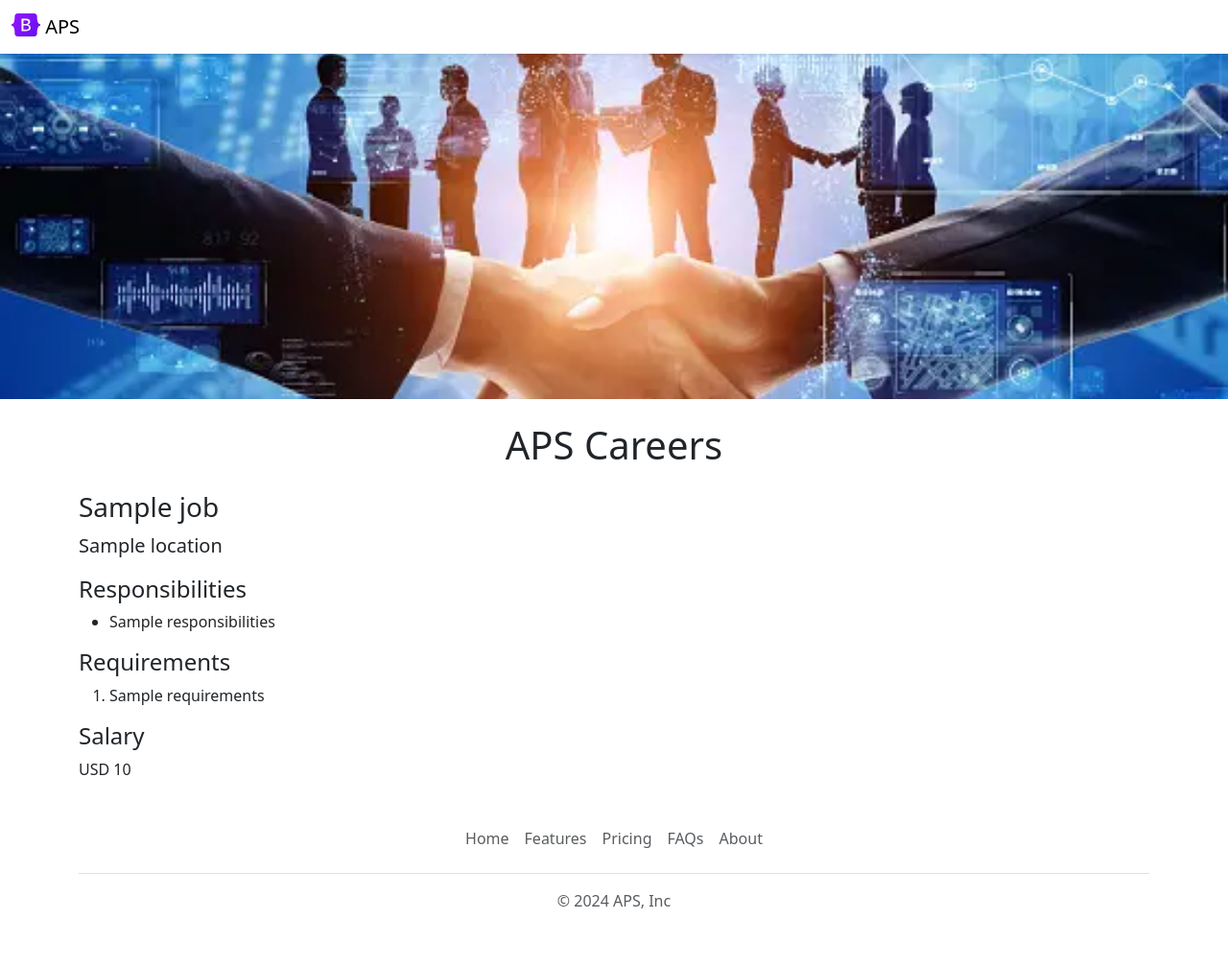
After one commit to AnushaPanuganti/career-website-V2, a Flask app: template templates/jobpage.html in a window 1280 px wide. The commit adds this page. Shown: the whole page at 96% size. Run offline with Flask 3, Linux system fonts and the light colour scheme; the template is opened without the code that fills it: most values are stand-ins (such as "Sample title", 1, 10 or a date in 2020).

Commit message:
added dynamic pages for each job

```diff
--- a/app.py
+++ b/app.py
@@ -1,5 +1,5 @@
 from flask import Flask, render_template,jsonify
-from database import load_jobs_from_db
+from database import load_jobs_from_db,load_job_from_db
 
 app = Flask(__name__)  ##when u run this u will get __main__ as name variable has main value for app.py
 
@@ -7,13 +7,21 @@ app = Flask(__name__)  ##when u run this u will get __main__ as name variable ha
 @app.route("/")
 def hello_aps():
   jobs = load_jobs_from_db()
-  return render_template("home.html",jobs=jobs,companys_name="APS Careers Website")
+  return render_template("home.html",jobs=jobs)
+  ##here jobs in the LHS specifies when u find jobs in home,html then assign the value of jobs(which is RHS) in the function
 
 @app.route("/api/jobs")
 def list_jobs():
   jobs = load_jobs_from_db()
   return jsonify(jobs)
 
+@app.route("/job/<id>")
+def show_job(id):
+  job = load_job_from_db(id)
+  if not job:
+    return "Not Found",404
+  return render_template("jobpage.html",job=job)
+
 
 if __name__ == "__main__":
   app.run(host="0.0.0.0", debug=True)
--- /dev/null
+++ b/templates/banner.html
@@ -0,0 +1,9 @@
+<style>
+  #banner {
+    height: 360px;
+    width: 100%;
+    object-fit:cover;
+    margin-bottom:16px;
+  }
+</style>
+<img id = "banner" class="img-fluid" src="static/career.jpg" >
--- /dev/null
+++ b/templates/bootstrap.html
@@ -0,0 +1,3 @@
+<meta charset="utf-8">
+<meta name="viewport" content="width=device-width, initial-scale=1">
+<link href="https://cdn.jsdelivr.net/npm/bootstrap@5.3.3/dist/css/bootstrap.min.css" rel="stylesheet" integrity="sha384-QWTKZyjpPEjISv5WaRU9OFeRpok6YctnYmDr5pNlyT2bRjXh0JMhjY6hW+ALEwIH" crossorigin="anonymous">
--- a/templates/jobitem.html
+++ b/templates/jobitem.html
@@ -13,6 +13,6 @@
    {% endif %}
   </div>
   <div class="col-2">
-    <button type="button" class="btn btn-outline-primary">Apply</button>
+    <a href="/job/{{job['id']}}" type="button" class="btn btn-outline-primary float-right align-middle">Apply</a>
   </div>
 </div>
--- /dev/null
+++ b/templates/jobpage.html
@@ -0,0 +1,31 @@
+<!DOCTYPE html>
+<html>
+  <head>
+    <title>{{job.title}}-APS Careers</title>
+    {%include 'bootstrap.html'%}
+  </head>
+  <body>
+    {% include 'nav.html' %}
+    {% include 'banner.html' %}
+    <div class="container">
+      <h1 class="text-center mt-2 mb-4">APS Careers</h1>
+      <h3 class= "mb-2">{{job.title}}</h3>
+      <p class="lead mt-0">{{job.location}}</p>
+      <h4>Responsibilities</h4>
+      <ul>
+        {% for line in job.responsibilities.split("\n") %}
+        <li>{{line}}</li>
+        {% endfor %}
+      </ul>
+      <h4>Requirements</h4>
+      <ol>
+        {% for line in job.requirements.split("\n") %}
+        <li>{{line}}</li>
+        {% endfor %}
+      </ol>
+      <h4>Salary</h4>
+      <p>{{job.currency}} {{job.salary}}</p>
+    </div>
+    {% include 'footer.html' %}
+  </body>
+</html>
--- a/templates/nav.html
+++ b/templates/nav.html
@@ -1,6 +1,6 @@
 <nav class="navbar shadow-sm fixed-top bg-white">
   <div class="container-fluid">
-    <a class="navbar-brand" href="#">
+    <a class="navbar-brand" href="/">
       <img src="/static/logo.svg" alt="Logo" width="30" height="24" class="d-inline-block align-text-top">
       APS
     </a>
```
Also changed, not shown: database.py (+9 -0 lines), templates/home.html (+2 -12 lines).
